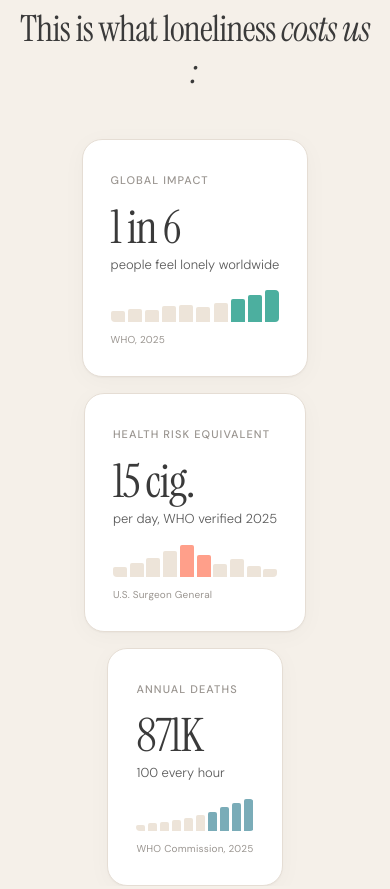
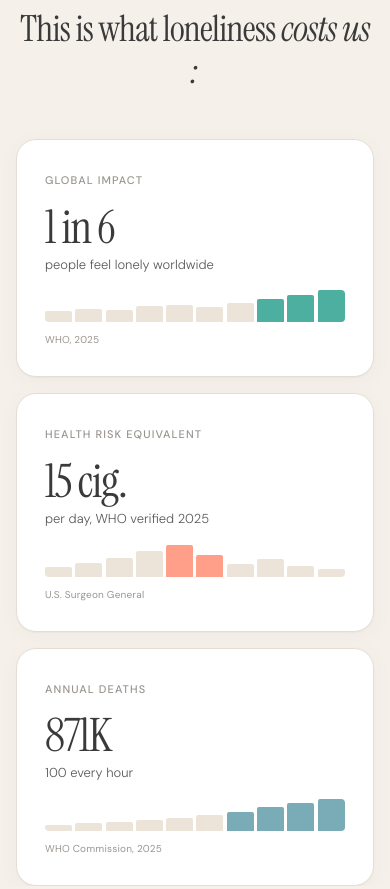
Before and after one commit to VastCounsel/stopbeingalone, a website: page index.html in a window 390 px wide. Shown: the part 820-1709 px from the top of the page. Drawn offline with Linux system fonts and the light colour scheme; a script that the page names is missing.

Commit message:
fix: hero cards equal width

```diff
--- a/index.html
+++ b/index.html
@@ -1854,7 +1854,7 @@ button, input, textarea, select {
   .epidemic-grid, .cost-grid, .steps-grid, .voices-grid {
     grid-template-columns: 1fr;
   }
-  .hero-cards { flex-direction: column; align-items: center; }
+  .hero-cards { flex-direction: column; align-items: stretch; }
   .hero-card { max-width: 100%; min-width: 0; }
   .hero-bg-grid { display: none; }
   .footer-inner { flex-direction: column; gap: 24px; }
```
